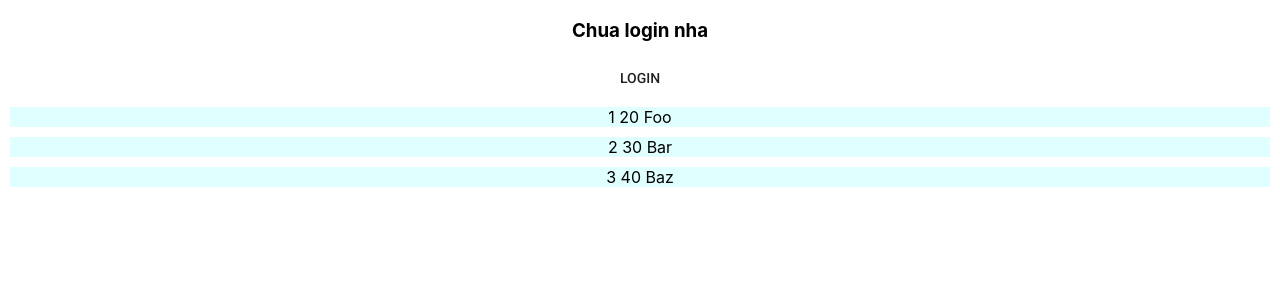
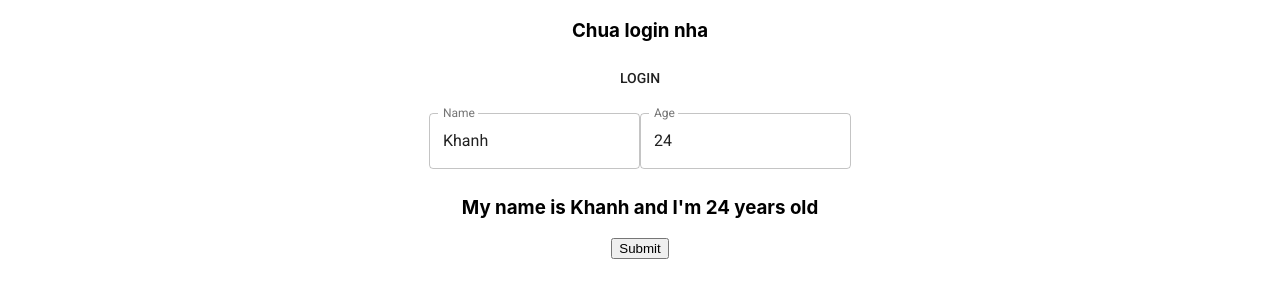
Before and after one commit to khanh8609vnz3/reactjs-app, a React (Create React App) app: page / in a window 1280 px wide. Shown: the top 300 px of the page. Built offline with nearby package versions, Linux system fonts and the light colour scheme.

Commit message:
Move class from app.js to pages and component folders

```diff
--- a/src/App.js
+++ b/src/App.js
@@ -1,5 +1,7 @@
 import React, { Component } from "react";
-import Button from "@material-ui/core/Button";
+import Header from "./components/Header";
+import ListItem from "./pages/ListItem";
+import LoginPage from "./pages/LoginPage";
 import "./App.css";
 
 class App extends Component {
@@ -8,93 +10,11 @@ class App extends Component {
     return (
       <div className="App">
         <Header />
-        <Content />
+        <LoginPage />
+        {/* <ListItem /> */}
       </div>
     );
   }
 }
 
-class Header extends Component {
-  constructor(props) {
-    super(props);
-    this.state = {
-      date: new Date(),
-      name: "Khanh",
-      isLogin: false
-    };
-
-    this.login = this.login.bind(this);
-    this.logout = this.logout.bind(this);
-  }
-
-  login() {
-    this.setState({ isLogin: true });
-  }
-
-  logout() {
-    this.setState({ isLogin: false });
-  }
-
-  render() {
-    const isLogin = this.state.isLogin;
-    return (
-      <div>
-        {isLogin ? (
-          <div>
-            <h3>Da login rui nha</h3>
-            <Button onClick={this.logout}>Logout</Button>
-          </div>
-        ) : (
-          <div>
-            <h3>Chua login nha</h3>
-            <Button onClick={this.login}>Login</Button>
-          </div>
-        )}
-      </div>
-    );
-  }
-}
-
-class Content extends Component {
-  constructor() {
-    super();
-    this.state = {
-      data: [
-        {
-          id: 1,
-          name: "Foo",
-          age: "20"
-        },
-        {
-          id: 2,
-          name: "Bar",
-          age: "30"
-        },
-        {
-          id: 3,
-          name: "Baz",
-          age: "40"
-        }
-      ]
-    };
-  }
-
-  render() {
-    const data = this.state.data;
-    let listData;
-
-    listData = data.map(item => {
-      return (
-        <div key={item.id} className="blue">
-          <span>{item.id} </span>
-          <span>{item.age} </span>
-          <span>{item.name} </span>
-        </div>
-      );
-    });
-
-    return <div>{listData}</div>;
-  }
-}
-
 export default App;
--- /dev/null
+++ b/src/components/Header.js
@@ -0,0 +1,45 @@
+import React, { Component } from "react";
+import Button from "@material-ui/core/Button";
+
+class Header extends Component {
+  constructor(props) {
+    super(props);
+    this.state = {
+      date: new Date(),
+      name: "Khanh",
+      isLogin: false
+    };
+
+    this.login = this.login.bind(this);
+    this.logout = this.logout.bind(this);
+  }
+
+  login() {
+    this.setState({ isLogin: true });
+  }
+
+  logout() {
+    this.setState({ isLogin: false });
+  }
+
+  render() {
+    const isLogin = this.state.isLogin;
+    return (
+      <div>
+        {isLogin ? (
+          <div>
+            <h3>Da login rui nha</h3>
+            <Button onClick={this.logout}>Logout</Button>
+          </div>
+        ) : (
+          <div>
+            <h3>Chua login nha</h3>
+            <Button onClick={this.login}>Login</Button>
+          </div>
+        )}
+      </div>
+    );
+  }
+}
+
+export default Header;
--- /dev/null
+++ b/src/pages/ListItem.js
@@ -0,0 +1,45 @@
+import React, { Component } from "react";
+
+class ListItem extends Component {
+  constructor() {
+    super();
+    this.state = {
+      data: [
+        {
+          id: 1,
+          name: "Foo",
+          age: "20"
+        },
+        {
+          id: 2,
+          name: "Bar",
+          age: "30"
+        },
+        {
+          id: 3,
+          name: "Baz",
+          age: "40"
+        }
+      ]
+    };
+  }
+
+  render() {
+    const data = this.state.data;
+    let listData;
+
+    listData = data.map(item => {
+      return (
+        <div key={item.id} className="blue">
+          <span>{item.id} </span>
+          <span>{item.age} </span>
+          <span>{item.name} </span>
+        </div>
+      );
+    });
+
+    return <div>{listData}</div>;
+  }
+}
+
+export default ListItem;
--- /dev/null
+++ b/src/pages/LoginPage.js
@@ -0,0 +1,57 @@
+import React, { Component } from "react";
+import TextField from "@material-ui/core/TextField";
+
+class LoginPage extends Component {
+  constructor(props) {
+    super(props);
+    this.state = {
+      name: "Khanh",
+      age: 24
+    };
+    this.handleChange = this.handleChange.bind(this);
+    this.handleSubmit = this.handleSubmit.bind(this);
+  }
+
+  handleChange(inputName, event) {
+    this.setState({ [inputName]: event.target.value });
+  }
+
+  handleSubmit(event) {
+    event.preventDefault();
+    console.log(event);
+  }
+
+  render() {
+    const data = this.state;
+
+    return (
+      <div>
+        <form onSubmit={this.handleSubmit}>
+          <TextField
+            id="outlined-name"
+            label="Name"
+            value={data.name}
+            onChange={e => this.handleChange("name", e)}
+            margin="normal"
+            variant="outlined"
+          />
+          <TextField
+            id="outlined-age"
+            label="Age"
+            value={data.age}
+            onChange={e => this.handleChange("age", e)}
+            margin="normal"
+            variant="outlined"
+            type="number"
+          />
+          <h3>
+            My name is {data.name} and I'm {data.age} years old
+          </h3>
+          <input type="submit" value="Submit" />
+        </form>
+      </div>
+    );
+  }
+}
+
+export default LoginPage;
```
